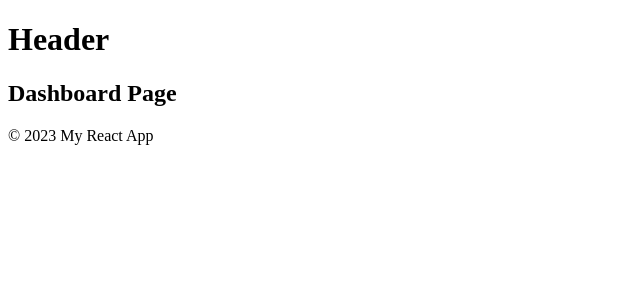
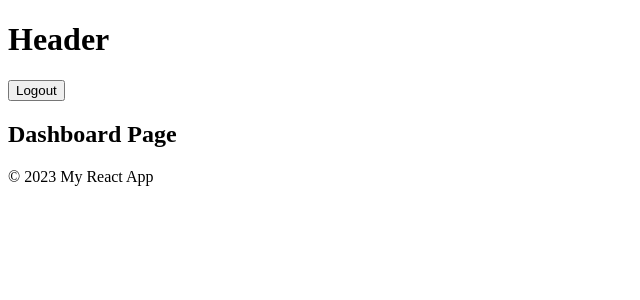
Before and after one commit to renosystems/HRMS-POC, a React (Create React App) app: page / in a window 1280 px wide. Both pictures are taken after a click on the button "Login". Shown: the top 300 px of the page, without its empty margins (0-640 px from the left). Built offline with nearby package versions, Linux system fonts and the light colour scheme.

Commit message:
handle authentication session time and logout functionality

```diff
--- a/src/Components/Layout/AuthenticatedLayout/AuthenticatedLayout.js
+++ b/src/Components/Layout/AuthenticatedLayout/AuthenticatedLayout.js
@@ -1,11 +1,14 @@
 import React from "react";
+import { useAuth } from "../../../Utils/Auth/AuthProvider";
 import Footer from "../Footer/Footer";
 import Header from "../Header/Header";
 
 function AuthenticatedLayout({ children }) {
+  const { logout, isLoading } = useAuth();
+
   return (
     <>
-      <Header />
+      <Header logout={logout} isLoading={isLoading} />
       {children}
       <Footer />
     </>
--- a/src/Components/Layout/Header/Header.js
+++ b/src/Components/Layout/Header/Header.js
@@ -1,9 +1,17 @@
 import React from "react";
 
-function Header() {
+/**
+ * @param {Object} logout logout fn
+ * @param {Boolean} isLoading loading state indicator
+ * @returns
+ */
+function Header({ logout, isLoading }) {
   return (
     <header>
       <h1>Header</h1>
+      <button onClick={logout} disabled={isLoading}>
+        Logout
+      </button>
     </header>
   );
 }
--- a/src/Pages/Login/index.js
+++ b/src/Pages/Login/index.js
@@ -2,6 +2,7 @@ import React, { useState } from "react";
 import { useTranslation } from "react-i18next";
 import { useLocation, Navigate } from "react-router-dom";
 import { useAuth } from "../../Utils/Auth/AuthProvider";
+import checkSessionTimeout from "../../Utils/Auth/CheckSessionTimeout";
 
 function Login() {
   const { t } = useTranslation();
@@ -16,7 +17,7 @@ function Login() {
     login(userData);
   };
 
-  if (user) {
+  if (user || !checkSessionTimeout()) {
     // If the user is already logged in, redirect to the original route
     const { from } = location.state || { from: { pathname: "/" } };
     return <Navigate to={from} replace={true} />;
--- a/src/Services/AuthService/AuthService.js
+++ b/src/Services/AuthService/AuthService.js
@@ -1,6 +1,8 @@
 export async function login(username, password) {
   // Simulate API delay
   await new Promise((resolve) => setTimeout(resolve, 1000));
+  const expiration = Date.now() + 60 * 60 * 1000; // Current time + 1 hour
+  localStorage.setItem("HRMSSessionExpiry", expiration);
 
   return {
     id: 1,
@@ -12,7 +14,7 @@ export async function login(username, password) {
 export async function logout() {
   // Simulate API delay
   await new Promise((resolve) => setTimeout(resolve, 500));
-
+  localStorage.removeItem("HRMSSessionExpiry");
   // Dummy logout logic
   return true;
 }
--- a/src/Utils/Auth/AuthProvider.js
+++ b/src/Utils/Auth/AuthProvider.js
@@ -9,11 +9,13 @@ const AuthContext = createContext();
 
 export function AuthProvider({ children }) {
   const [user, setUser] = useState(null);
+  const [isLoading, setIsLoading] = useState(false);
   const queryClient = useQueryClient();
 
   const loginMutation = useMutation(apiLogin, {
     onSuccess: (data) => {
       setUser(data);
+      setIsLoading(false);
       queryClient.invalidateQueries("user");
     },
   });
@@ -21,12 +23,14 @@ export function AuthProvider({ children }) {
   const logoutMutation = useMutation(apiLogout, {
     onSuccess: () => {
       setUser(null);
+      setIsLoading(false);
       queryClient.invalidateQueries("user");
     },
   });
 
   const login = async (userData) => {
     try {
+      setIsLoading(true);
       await loginMutation.mutateAsync(userData);
     } catch (error) {
       console.error(error);
@@ -35,6 +39,7 @@ export function AuthProvider({ children }) {
 
   const logout = async () => {
     try {
+      setIsLoading(true);
       await logoutMutation.mutateAsync();
     } catch (error) {
       console.error(error);
@@ -42,7 +47,7 @@ export function AuthProvider({ children }) {
   };
 
   return (
-    <AuthContext.Provider value={{ user, login, logout }}>
+    <AuthContext.Provider value={{ user, isLoading, login, logout }}>
       {children}
     </AuthContext.Provider>
   );
--- /dev/null
+++ b/src/Utils/Auth/CheckSessionTimeout.js
@@ -0,0 +1,16 @@
+const checkSessionTimeout = () => {
+  const expiration = localStorage.getItem("HRMSSessionExpiry");
+
+  if (expiration) {
+    if (Date.now() > expiration) {
+      // Clear the session and log out the user
+      localStorage.removeItem("HRMSSessionExpiry");
+      return true;
+    }
+    return false;
+  }
+
+  return true;
+};
+
+export default checkSessionTimeout;
--- a/src/Utils/Auth/PrivateRoute.js
+++ b/src/Utils/Auth/PrivateRoute.js
@@ -2,11 +2,12 @@ import React from "react";
 import { Navigate, Outlet } from "react-router-dom";
 import AuthenticatedLayout from "../../Components/Layout/AuthenticatedLayout/AuthenticatedLayout";
 import { useAuth } from "./AuthProvider";
+import checkSessionTimeout from "./CheckSessionTimeout";
 
-function PrivateRoute({ element, ...rest }) {
+function PrivateRoute() {
   const { user } = useAuth();
 
-  if (!user) {
+  if (!user && checkSessionTimeout()) {
     return <Navigate to="/login" replace />;
   }
 
```
